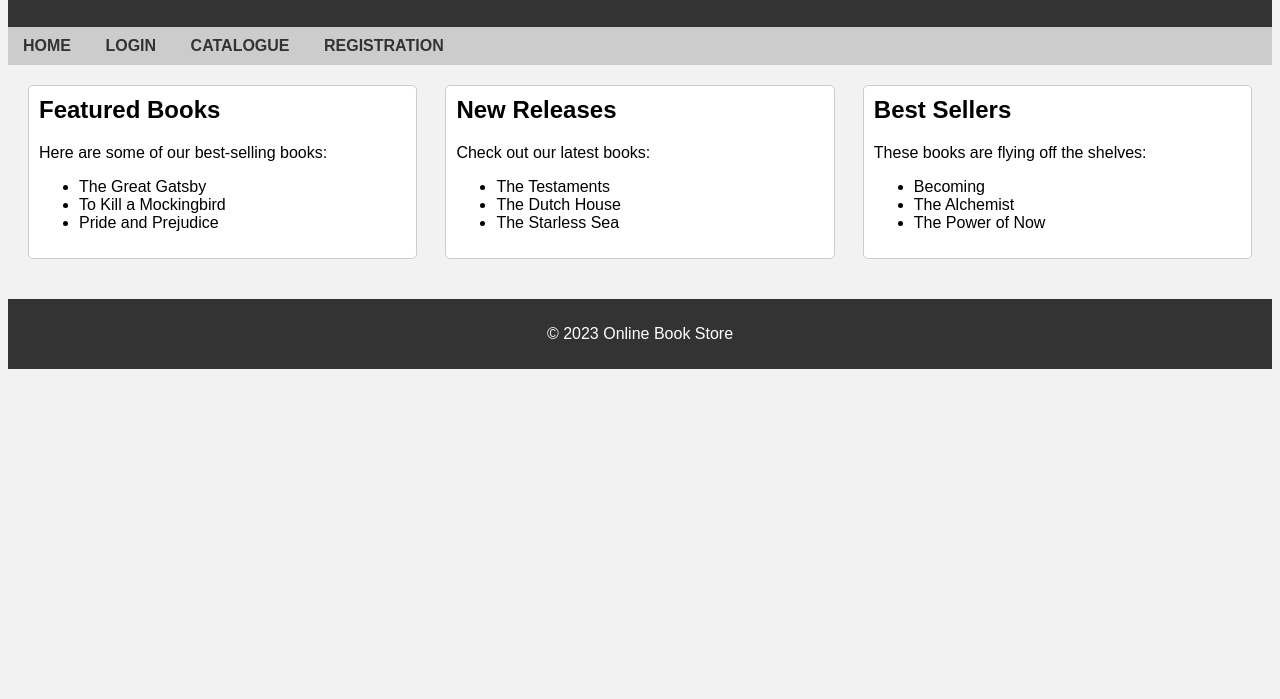
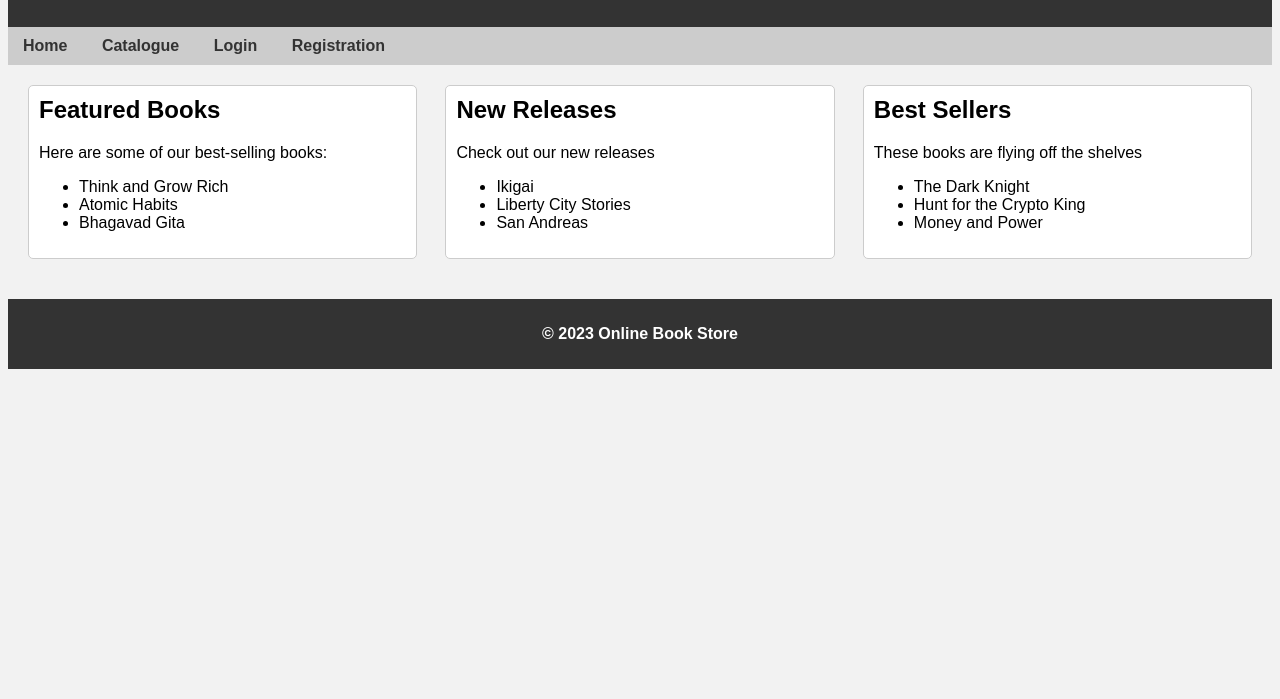
Before and after one commit to Nishchay-I/basic-webpages, a plain HTML site: page WEB/4/home.html in a window 1280 px wide. Shown: the part 101-800 px from the top of the page. Drawn offline with Linux system fonts and the light colour scheme.

Commit message:
home.html

```diff
--- a/WEB/4/home.html
+++ b/WEB/4/home.html
@@ -1,19 +1,18 @@
-<!DOCTYPE html>
 <html>
     <head>
-<title>Online Book Store Home Page</title>
+        <title>Online Book Store</title>
         <link rel="stylesheet" href="style.css">
     </head>
     <body>
         <header>
-<h1>Online Book Store</h1>
+            <center><h1>Online Book Store</h1></center>
         </header>
         <nav>
             <ul>
-<li><a href="#">HOME</a></li>
-<li><a href="login.html">LOGIN</a></li>
-<li><a href="catalogue.html">CATALOGUE</a></li>
-<li><a href="registration.html">REGISTRATION</a></li>
+                <li><a href="#">Home</a></li>
+                <li><a href="catalogue.html">Catalogue</a></li>
+                <li><a href="login.html">Login</a></li>
+                <li><a href="registration.html">Registration</a></li>
             </ul>
         </nav>
         <main>
@@ -21,33 +20,32 @@
                 <h2>Featured Books</h2>
                 <p>Here are some of our best-selling books:</p>
                 <ul>
-<li>The Great Gatsby</li>
-<li>To Kill a Mockingbird</li>
-<li>Pride and Prejudice</li>
+                    <li>Think and Grow Rich</li>
+                    <li>Atomic Habits</li>
+                    <li>Bhagavad Gita</li>
                 </ul>
             </section>
-<section class="frame">
+            <section class ="frame">
                 <h2>New Releases</h2>
-<p>Check out our latest books:</p>
+                <p>Check out our new releases</p>
                 <ul>
-<li>The Testaments</li>
-<li>The Dutch House</li>
-<li>The Starless Sea</li>
-
+                    <li>Ikigai</li>
+                    <li>Liberty City Stories</li>
+                    <li>San Andreas</li>
                 </ul>
             </section>
-<section class="frame">
+            <section class ="frame">
                 <h2>Best Sellers</h2>
-<p>These books are flying off the shelves:</p>
+                <p>These books are flying off the shelves</p>
                 <ul>
-<li>Becoming</li>
-<li>The Alchemist</li>
-<li>The Power of Now</li>
+                    <li>The Dark Knight</li>
+                    <li>Hunt for the Crypto King</li>
+                    <li>Money and Power</li>
                 </ul>
             </section>
         </main>
         <footer>
-<p>&copy; 2023 Online Book Store</p>
+            <p><b>&copy; 2023 Online Book Store</b></p>
         </footer>
     </body>
 </html>
```
Lines whose indentation alone changed are shown as unchanged.
